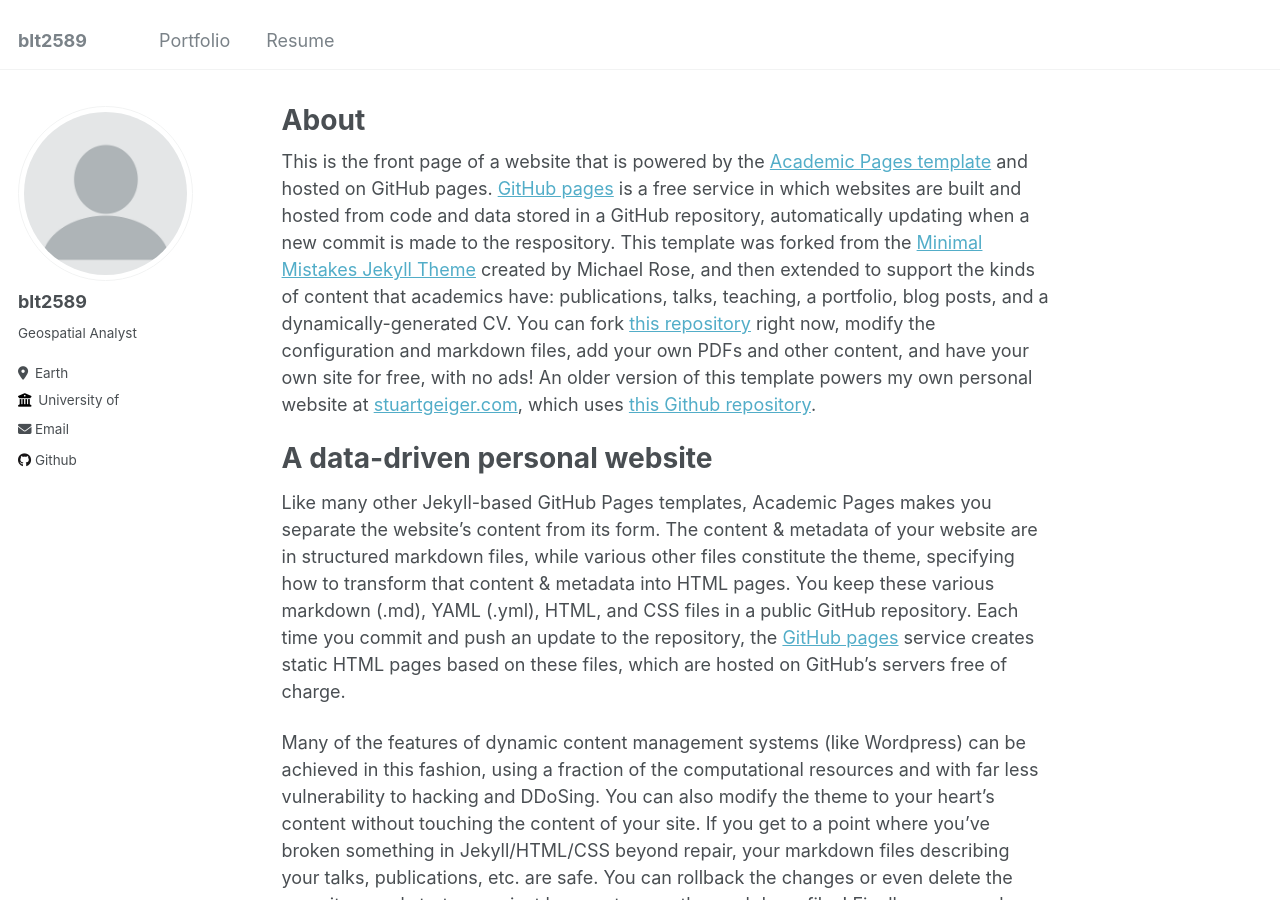
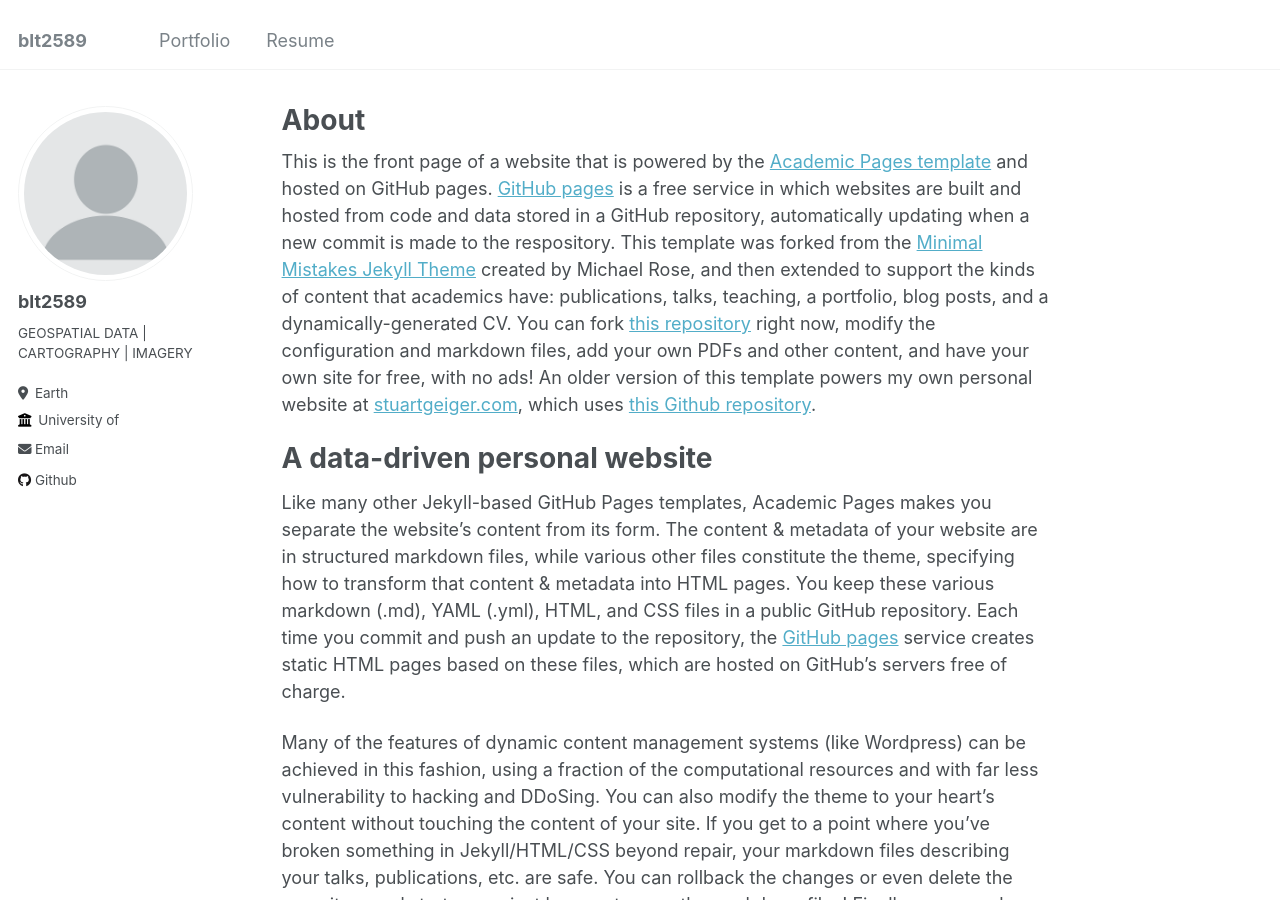
Before and after one commit to blt2589/blt2589.github.io, a Jekyll site: the page built from _pages/about.md, in a window 1280 px wide and 900 px high. Built offline with Jekyll 4.4.1, drawn with Linux system fonts in a browser that asks for light colours.

Commit message:
bio update

```diff
--- a/_config.yml
+++ b/_config.yml
@@ -24,7 +24,7 @@ author:
   avatar           : "profile.png"
   name             : "blt2589"
   pronouns         : # example: "she/her"
-  bio              : "Geospatial Analyst"
+  bio              : "GEOSPATIAL DATA | CARTOGRAPHY | IMAGERY"
   location         : "Earth"
   employer         : "University of "
   uri              : # URL
```
